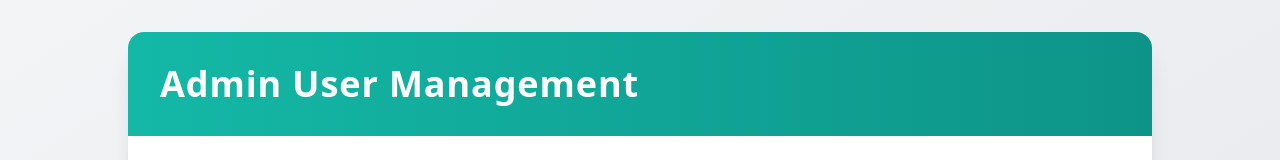
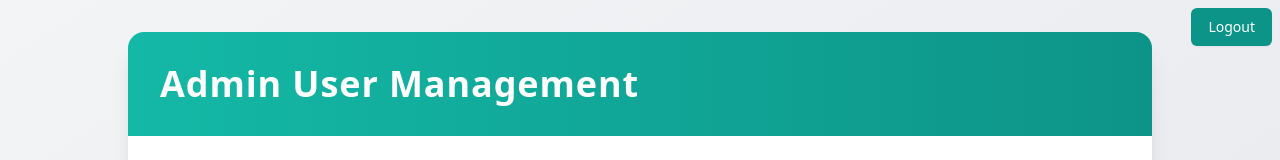
Before and after one commit to pk-78/lab-reports-mediversal, a React (Vite) app in the folder frontend/: page /adminUserManagement in a window 1280 px wide. Shown: the top 160 px of the page. Built offline with nearby package versions, Linux system fonts and the light colour scheme; no server answers.

Commit message:
otp done

```diff
--- a/frontend/src/auth/url.js
+++ b/frontend/src/auth/url.js
@@ -1,4 +1,4 @@
-const url ="http://localhost:4500"
+const url = "http://localhost:4500";
 // const url = "https://lab-reports-mediversal.onrender.com";
 
 export default url;
--- a/frontend/src/pages/admin-report-upload-portal-with-success-message-fixed.jsx
+++ b/frontend/src/pages/admin-report-upload-portal-with-success-message-fixed.jsx
@@ -1,6 +1,7 @@
 import axios from "axios";
 import React, { useEffect, useState } from "react";
 import url from "../auth/url";
+import { useNavigate } from "react-router-dom";
 
 const AdminReportUploadPortal = () => {
   const [patientSearchTerm, setPatientSearchTerm] = useState("");
@@ -14,6 +15,7 @@ const AdminReportUploadPortal = () => {
   const [loading, setLoading] = useState(false);
   const [error, setError] = useState("");
   const [users, setUsers] = useState([]);
+  const navigate = useNavigate();
 
   const labReports = [
     "Complete Blood Count",
@@ -246,7 +248,17 @@ const AdminReportUploadPortal = () => {
   );
 
   return (
-    <div className="max-w-6xl mx-auto px-4 sm:px-6 lg:px-8 py-8">
+    <div className="relative max-w-6xl mx-auto px-4 sm:px-6 lg:px-8 py-8">
+      <button
+        onClick={() => {
+          localStorage.removeItem("userData");
+          localStorage.removeItem("role");
+          navigate("/");
+        }}
+        className=" absolute top-2 right-2 py-2 px-4 border border-transparent rounded-md shadow-sm text-sm font-medium text-white bg-teal-600 hover:bg-teal-700 focus:outline-none  focus:ring-teal-500"
+      >
+        Logout
+      </button>
       <div className="bg-white rounded-lg shadow-md p-6">
         <div className="bg-gradient-to-r mb-6 rounded-md from-teal-500 to-teal-600 p-6">
           <h1 className="text-3xl  font-bold text-white">
--- a/frontend/src/pages/admin-user-management-dashboard-modern.jsx
+++ b/frontend/src/pages/admin-user-management-dashboard-modern.jsx
@@ -2,6 +2,7 @@ import axios from "axios";
 import React, { useEffect, useState } from "react";
 import toast from "react-hot-toast";
 import url from "../auth/url";
+import { useNavigate } from "react-router-dom";
 
 const AdminUserManagementDashboard = () => {
   const [newUser, setNewUser] = useState({
@@ -15,7 +16,8 @@ const AdminUserManagementDashboard = () => {
   const [editingUser, setEditingUser] = useState(null);
   const [showSuccess, setShowSuccess] = useState(false);
   const [successMessage, setSuccessMessage] = useState("");
-  const [loading, setLoading]=useState();
+  const [loading, setLoading] = useState();
+  const navigate = useNavigate();
 
   const handleCreateUser = async (e) => {
     e.preventDefault();
@@ -31,14 +33,17 @@ const AdminUserManagementDashboard = () => {
       try {
         const newUserWithId = { ...newUser };
         // POST the new user data to the backend API
-        const response = await axios.post(`${url}/api/v1/admin/admin-users`, newUserWithId);
+        const response = await axios.post(
+          `${url}/api/v1/admin/admin-users`,
+          newUserWithId
+        );
 
         // Log the response or user data to the console
         console.log(response.data);
 
         // Add the new user to the local state if the POST request succeeds
         setUsers([...users, newUserWithId]);
-        toast.success("User created successfully!")
+        toast.success("User created successfully!");
         setSuccessMessage("User created successfully!");
       } catch (error) {
         console.error("Error creating user:", error);
@@ -58,12 +63,11 @@ const AdminUserManagementDashboard = () => {
     setTimeout(() => setShowSuccess(false), 3000);
   };
 
-  useEffect(()=>{
-
+  useEffect(() => {
     const fetchUserData = async () => {
       try {
         const response = await axios.get(`${url}/api/v1/admin/admin-users`);
-        console.log(response)
+        console.log(response);
         setUsers(response.data);
       } catch (err) {
         setError(err.message);
@@ -73,8 +77,7 @@ const AdminUserManagementDashboard = () => {
     };
 
     fetchUserData();
-
-  },[])
+  }, []);
 
   const handleInputChange = (e) => {
     const { name, value } = e.target;
@@ -125,7 +128,17 @@ const AdminUserManagementDashboard = () => {
   );
 
   return (
-    <div className="min-h-screen bg-gradient-to-br from-gray-100 to-gray-200 p-4 sm:p-6 lg:p-8">
+    <div className="relative min-h-screen bg-gradient-to-br from-gray-100 to-gray-200 p-4 sm:p-6 lg:p-8">
+      <button
+        onClick={() => {
+          localStorage.removeItem("userData");
+          localStorage.removeItem("role");
+          navigate("/");
+        }}
+        className=" absolute top-2 right-2 py-2 px-4 border border-transparent rounded-md shadow-sm text-sm font-medium text-white bg-teal-600 hover:bg-teal-700 focus:outline-none  focus:ring-teal-500"
+      >
+        Logout
+      </button>
       <div className="max-w-5xl mx-auto bg-white rounded-2xl shadow-xl overflow-hidden">
         <div className="bg-gradient-to-r from-teal-500 to-teal-600 p-8">
           <h1 className="text-4xl font-extrabold text-white tracking-wide">
--- a/frontend/src/pages/modern-patient-login.jsx
+++ b/frontend/src/pages/modern-patient-login.jsx
@@ -52,6 +52,9 @@ const LoginPage = () => {
   } = useForm();
 
   const checkSubmit = async (data) => {
+    console.log( `${url}/api/v1/auth/${
+      loginMethod === "uhid" ? "send-otp-uhid" : "sendOtp"
+    }`)
     try {
       // Prepare data to send based on selected method
       const requestData =
@@ -63,6 +66,9 @@ const LoginPage = () => {
         }`, // Ensure this endpoint handles both cases
         requestData // Use the prepared data
       );
+      console.log( `${url}/api/v1/auth/${
+        loginMethod === "uhid" ? "send-otp-uhid" : "sendOtp"
+      }`)
 
       if (response.status === 200) {
         console.log("OTP sent successfully");
--- a/frontend/src/pages/patient-dashboard.jsx
+++ b/frontend/src/pages/patient-dashboard.jsx
@@ -1,6 +1,6 @@
 import axios from "axios";
 import React, { useEffect, useState } from "react";
-import { useParams } from "react-router-dom";
+import { useNavigate, useParams } from "react-router-dom";
 import url from "../auth/url";
 
 // const samplePatient = {
@@ -42,6 +42,7 @@ const PatientDashboard = ({
   const [loading, setLoading] = useState();
   const { id } = useParams();
   const [patientReportData, setPatientReportData] = useState();
+  const navigate = useNavigate();
 
   useEffect(() => {
     const fetchPatientData = async () => {
@@ -102,8 +103,8 @@ const PatientDashboard = ({
   const ReportCard = ({ id, title, date, status, reportLink }) => {
     // Adjust the URL if necessary, assuming `url` is the base URL of your server.
     const formattedReportLink = `${url}/${reportLink.replace(/\\/g, "/")}`;
-    console.log(formattedReportLink)
-    console.log(reportLink)
+    console.log(formattedReportLink);
+    console.log(reportLink);
 
     return (
       <div className="bg-white p-4 rounded-lg shadow hover:shadow-md transition-shadow">
@@ -146,7 +147,6 @@ const PatientDashboard = ({
     );
   };
 
-
   const sortReports = (reports) => {
     return [...reports].sort((a, b) => {
       return sortOrder === "desc"
@@ -169,7 +169,12 @@ const PatientDashboard = ({
           <h1 className="text-2xl font-bold">Patient Portal</h1>
           <div className="flex items-center space-x-4">
             <span>{patientdata.name}</span>
-            <button className="bg-teal-700 px-3 py-1 rounded hover:bg-teal-800">
+            <button
+              className="bg-teal-700 px-3 py-1 rounded hover:bg-teal-800"
+              onClick={() => {
+                navigate("/");
+              }}
+            >
               Logout
             </button>
           </div>
```
Also changed, not shown: 1 other file (tests, documents, lock files or other folders).
